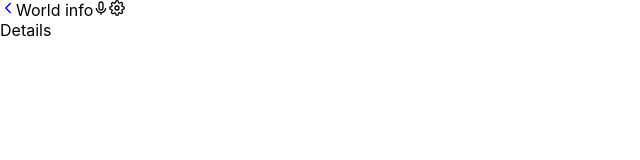
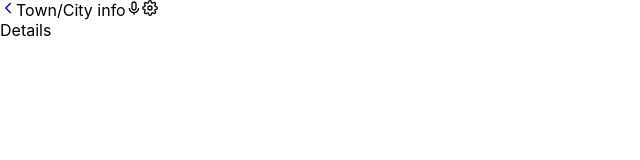
Before and after one commit to leehaney254/world-info, a React (Create React App) app: page /kenya in a window 1280 px wide. Shown: the top 160 px of the page, without its empty margins (0-640 px from the left). Built offline with nearby package versions, Linux system fonts and the light colour scheme.

Commit message:
Feat: add details page

```diff
--- a/src/Pages/Details.js
+++ b/src/Pages/Details.js
@@ -3,7 +3,7 @@ import Navbar from '../components/Navbar';
 
 const Details = () => (
   <div>
-    <Navbar />
+    <Navbar data="Town/City info" />
     Details
   </div>
 );
--- a/src/Pages/Home.js
+++ b/src/Pages/Home.js
@@ -8,7 +8,7 @@ import './Home.css';
 
 const Home = () => (
   <>
-    <Navbar />
+    <Navbar data="Countries" />
     <div><img id="world" src={world} alt="world map" /></div>
     <Form />
     <p>Countries</p>
--- a/src/components/Navbar.js
+++ b/src/components/Navbar.js
@@ -3,14 +3,19 @@ import { Link } from 'react-router-dom';
 import { IoChevronBack } from 'react-icons/io5';
 import { BiMicrophone } from 'react-icons/bi';
 import { FiSettings } from 'react-icons/fi';
+import PropTypes from 'prop-types';
 
-const Navbar = () => (
+const Navbar = ({ data }) => (
   <header>
     <Link to="/"><IoChevronBack /></Link>
-    World info
+    {data}
     <BiMicrophone />
     <FiSettings />
   </header>
 );
 
+Navbar.propTypes = {
+  data: PropTypes.string.isRequired,
+};
+
 export default Navbar;
```
Also changed, not shown: src/App.css (line endings or trailing spaces), src/Pages/Home.css (line endings or trailing spaces), src/index.css (line endings or trailing spaces).
